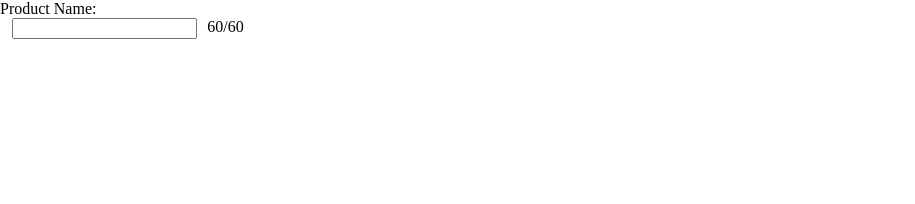
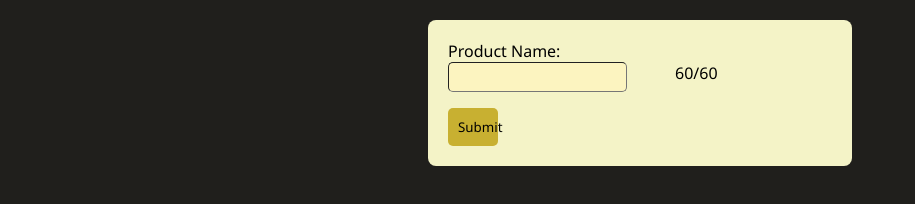
Before and after one commit to Jimcl6/100-Days-Of-Code-Web-Dev-javascript-Dom-eventListeners, a plain HTML site: page index.html in a window 1280 px wide. Shown: the whole page, without its empty margins (0-915 px from the left). Drawn offline with Linux system fonts and the light colour scheme.

Commit message:
experimenting with layout

```diff
--- a/dom.js
+++ b/dom.js
@@ -1,6 +1,4 @@
 let sectionElement = document.getElementById("counter");
-
-sectionElement.style.display = "flex";
 
 let paragraphElement = document.body.firstElementChild;
 let secondParagraphElement = document.getElementById("inputCounter");
@@ -19,7 +17,9 @@ function changeText() {
 
 let inputElement = document.querySelector("input");
 let counter = 60;
+let buttonElement = document.querySelector(".btn-reset");
 
+// console.dir(document.querySelector(".btn-reset"));
 // secondParagraphElement.textContent = `${charactersEntered}/${counter} characters entered.`;
 
 function checkUserInput() {
@@ -28,7 +28,7 @@ function checkUserInput() {
 
   let charactersEntered = counter - enteredText.length;
 
-  if (enteredText == "") {
+  if (enteredText == null) {
     charactersEntered = 60;
   }
   secondParagraphElement.textContent = `${charactersEntered}/${counter}`;
--- a/index.html
+++ b/index.html
@@ -1,5 +1,6 @@
 <!DOCTYPE html>
 <html lang="en">
+
 <head>
   <meta charset="UTF-8" />
   <meta name="viewport" content="width=device-width, initial-scale=1.0" />
@@ -14,10 +15,12 @@
 <body>
   <section>
     <p>Product Name:</p>
-      <div id="counter">
+    <form id="counter">
       <input type="text" />
       <p id="inputCounter">60/60</p>
-      </div>
+      <button type="reset" class="btn-reset">Submit</button>
+    </form>
   </section>
 </body>
+
 </html>
--- a/styles.css
+++ b/styles.css
@@ -1,12 +1,40 @@
 * {
   margin: 0;
+  width: 100%;
+  font-family: 'Segoe UI', Tahoma, Geneva, Verdana, sans-serif;
+}
+
+body {
+  background-color: #201F1C;
 }
 
 section {
-  display: block;
-  width: 20%;
+  margin: 20px auto;
+  width: 30%;
+  padding: 20px;
+  background-color: #F4F3C7;
+  border-radius: 8px;
 }
 
 #counter {
-  justify-content: center;
+  display: grid;
+  grid-template-columns: 1fr 1fr;
+  gap: 1rem 50px;
 }
+
+input {
+  width: 100%;
+  background-color: #FCF4C0;
+  border-width: 1px;
+  padding: 5px;
+  border-radius: 5px;
+}
+
+
+.btn-reset {
+  background-color: #C8B031;
+  padding: 10px;
+  width: 30%;
+  border-radius: 5px;
+  border: 0px;
+}
```
Lines whose indentation alone changed are shown as unchanged.
